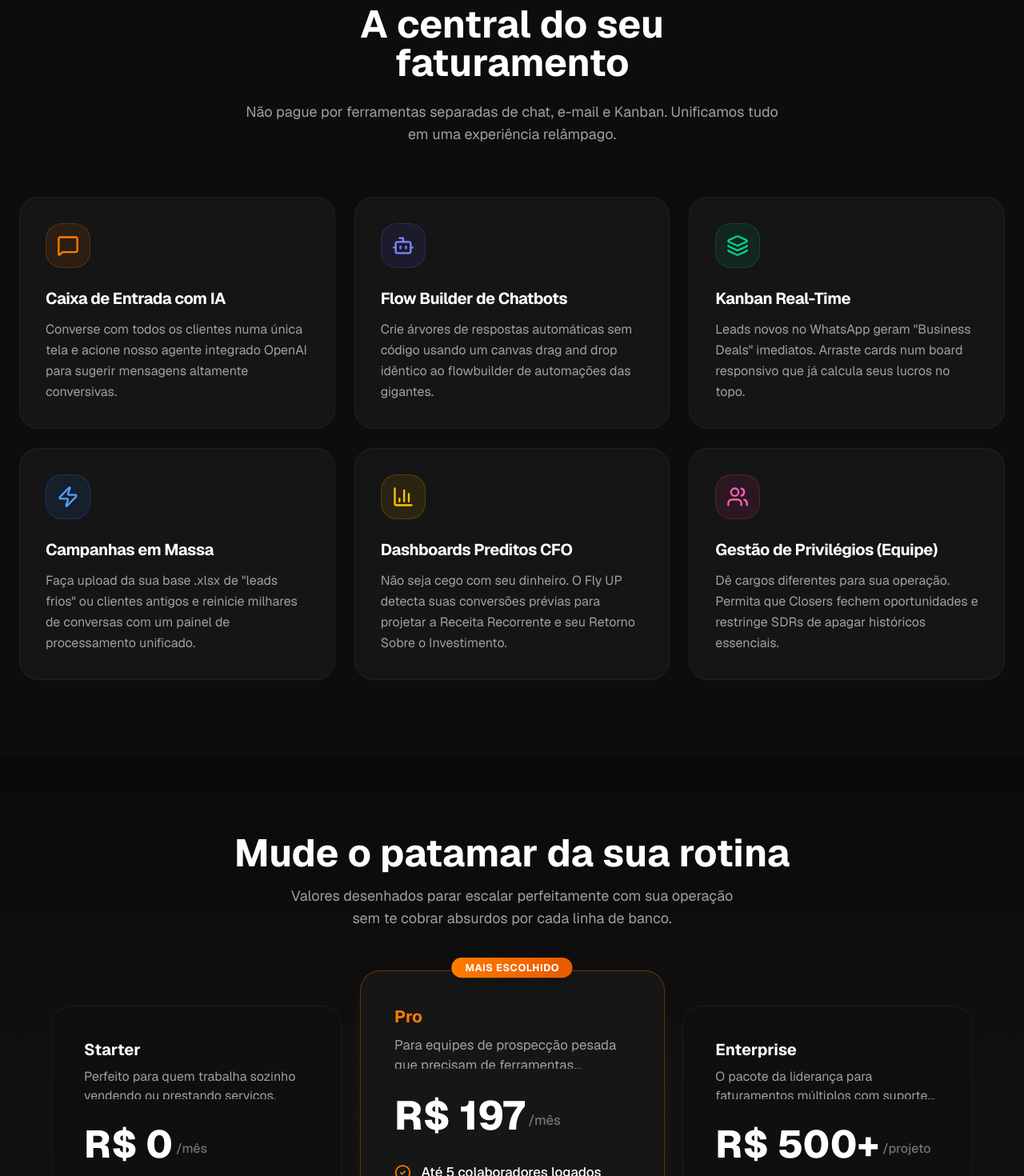
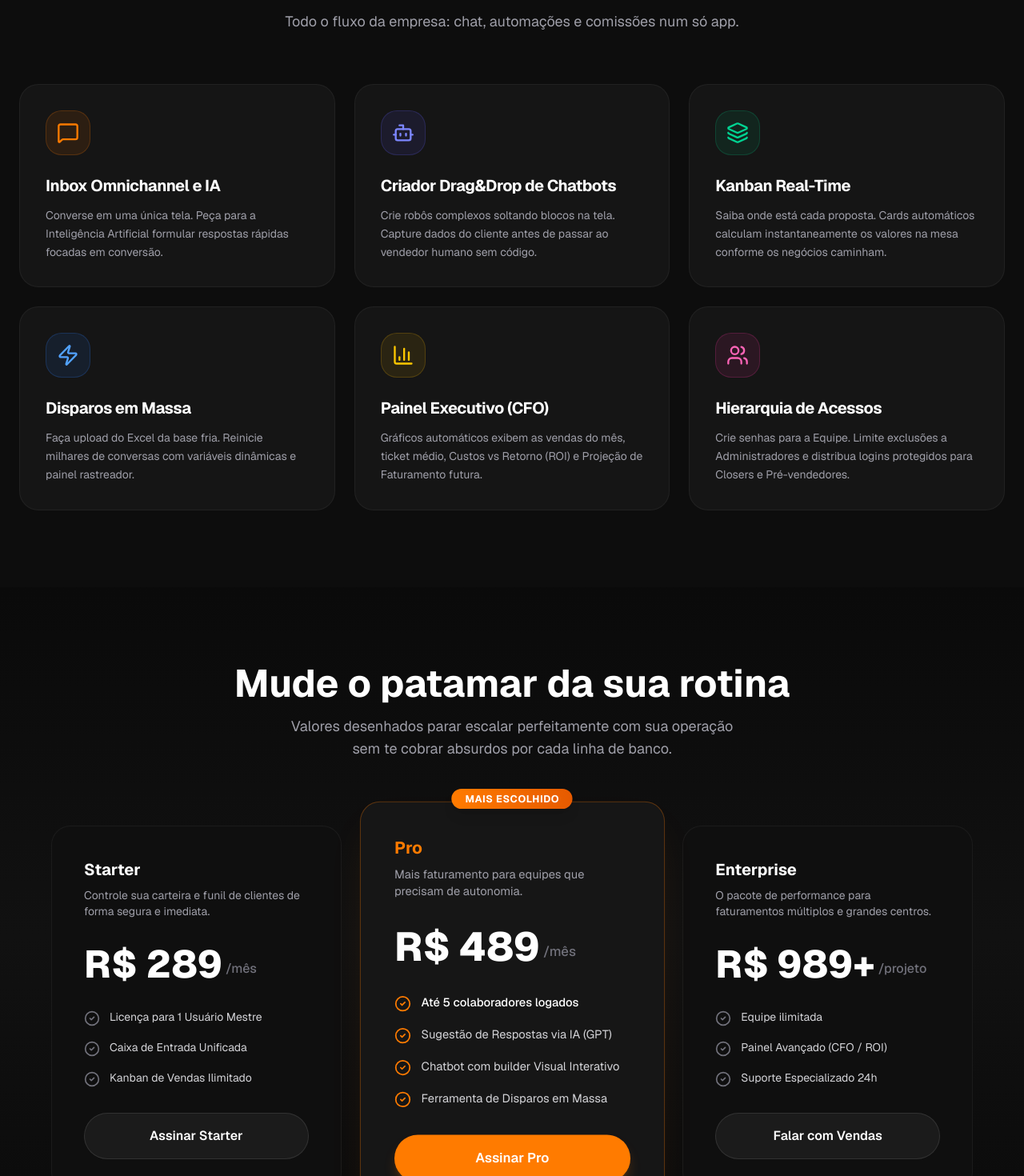
Before and after one commit to matheusjvso26-dotcom/project-app, a Next.js app: page / in a window 1280 px wide. Shown: the part 860-2330 px from the top of the page at 80% size. Built offline with nearby package versions, Linux system fonts and the light colour scheme.

Commit message:
fix(landing): ajustes finos de copy, logo e precos na home

```diff
--- a/src/app/page.tsx
+++ b/src/app/page.tsx
@@ -8,10 +8,7 @@ export default function Home() {
       <header className="fixed top-0 w-full z-50 bg-[#0a0a0a]/80 backdrop-blur-md border-b border-white/5">
         <div className="max-w-7xl mx-auto px-6 h-16 flex items-center justify-between">
           <div className="flex items-center gap-2 text-white font-bold text-xl tracking-tight">
-            <div className="w-8 h-8 rounded-lg bg-gradient-to-br from-[#ff7b00] to-[#e65a00] flex items-center justify-center shadow-lg shadow-[#ff7b00]/20">
-              <Bot className="w-5 h-5 text-white" />
-            </div>
-            FLY UP CRM
+            <img src="/logo.png" alt="FLY UP CRM" className="h-8 w-auto object-contain" />
           </div>
           <nav className="hidden md:flex items-center gap-8 text-sm font-medium">
             <a href="#features" className="hover:text-white transition-colors">Recursos</a>
@@ -40,12 +37,12 @@ export default function Home() {
               Versão 2.0 Disponível
             </div>
 
-            <h1 className="text-5xl md:text-7xl lg:text-8xl font-black text-white tracking-tight leading-[1] mb-8 max-w-5xl">
-              Automatize o WhatsApp e <span className="text-transparent bg-clip-text bg-gradient-to-r from-[#ff7b00] to-[#ffaa00]">escale as vendas.</span>
+            <h1 className="text-5xl md:text-7xl font-black text-white tracking-tight leading-[1.1] mb-6 max-w-4xl">
+              Automatize o WhatsApp e <br /><span className="text-transparent bg-clip-text bg-gradient-to-r from-[#ff7b00] to-[#ffaa00]">Escale suas Vendas.</span>
             </h1>
 
-            <p className="text-lg md:text-xl text-zinc-400 mb-10 max-w-2xl leading-relaxed">
-              O CRM construído para operações de alta velocidade. Caixa de Entrada com IA, Automação Visual e CRM Kanban engatados. Tudo num só lugar.
+            <p className="text-lg text-zinc-400 mb-10 max-w-2xl leading-relaxed">
+              O CRM dinâmico para alta velocidade. Caixa de Entrada integrada, Automação Visual e Quadro Kanban.
             </p>
 
             <div className="flex flex-col sm:flex-row items-center justify-center gap-4 w-full sm:w-auto">
@@ -63,8 +60,8 @@ export default function Home() {
         <section id="features" className="py-24 px-6 border-t border-white/5 bg-[#0d0d0d]">
           <div className="max-w-7xl mx-auto">
             <div className="text-center mb-16 max-w-2xl mx-auto">
-              <h2 className="text-3xl md:text-5xl font-bold text-white mb-6">A central do seu faturamento</h2>
-              <p className="text-lg text-zinc-400">Não pague por ferramentas separadas de chat, e-mail e Kanban. Unificamos tudo em uma experiência relâmpago.</p>
+              <h2 className="text-3xl md:text-5xl font-bold text-white mb-6">Sua central de lucro</h2>
+              <p className="text-lg text-zinc-400">Todo o fluxo da empresa: chat, automações e comissões num só app.</p>
             </div>
 
             <div className="grid md:grid-cols-2 lg:grid-cols-3 gap-6">
@@ -72,9 +69,9 @@ export default function Home() {
                 <div className="w-14 h-14 bg-[#ff7b00]/10 rounded-2xl flex items-center justify-center mb-6 border border-[#ff7b00]/20">
                   <MessageSquare className="w-7 h-7 text-[#ff7b00]" />
                 </div>
-                <h3 className="text-xl font-bold text-white mb-3 tracking-tight">Caixa de Entrada com IA</h3>
-                <p className="text-zinc-400 leading-relaxed">
-                  Converse com todos os clientes numa única tela e acione nosso agente integrado OpenAI para sugerir mensagens altamente conversivas.
+                <h3 className="text-xl font-bold text-white mb-3 tracking-tight">Inbox Omnichannel e IA</h3>
+                <p className="text-zinc-400 leading-relaxed text-sm">
+                  Converse em uma única tela. Peça para a Inteligência Artificial formular respostas rápidas focadas em conversão.
                 </p>
               </div>
 
@@ -82,9 +79,9 @@ export default function Home() {
                 <div className="w-14 h-14 bg-indigo-500/10 rounded-2xl flex items-center justify-center mb-6 border border-indigo-500/20">
                   <Bot className="w-7 h-7 text-indigo-400" />
                 </div>
-                <h3 className="text-xl font-bold text-white mb-3 tracking-tight">Flow Builder de Chatbots</h3>
-                <p className="text-zinc-400 leading-relaxed">
-                  Crie árvores de respostas automáticas sem código usando um canvas drag and drop idêntico ao flowbuilder de automações das gigantes.
+                <h3 className="text-xl font-bold text-white mb-3 tracking-tight">Criador Drag&Drop de Chatbots</h3>
+                <p className="text-zinc-400 leading-relaxed text-sm">
+                  Crie robôs complexos soltando blocos na tela. Capture dados do cliente antes de passar ao vendedor humano sem código.
                 </p>
               </div>
 
@@ -93,8 +90,8 @@ export default function Home() {
                   <Layers className="w-7 h-7 text-emerald-400" />
                 </div>
                 <h3 className="text-xl font-bold text-white mb-3 tracking-tight">Kanban Real-Time</h3>
-                <p className="text-zinc-400 leading-relaxed">
-                  Leads novos no WhatsApp geram "Business Deals" imediatos. Arraste cards num board responsivo que já calcula seus lucros no topo.
+                <p className="text-zinc-400 leading-relaxed text-sm">
+                  Saiba onde está cada proposta. Cards automáticos calculam instantaneamente os valores na mesa conforme os negócios caminham.
                 </p>
               </div>
 
@@ -102,9 +99,9 @@ export default function Home() {
                 <div className="w-14 h-14 bg-blue-500/10 rounded-2xl flex items-center justify-center mb-6 border border-blue-500/20">
                   <Zap className="w-7 h-7 text-blue-400" />
                 </div>
-                <h3 className="text-xl font-bold text-white mb-3 tracking-tight">Campanhas em Massa</h3>
-                <p className="text-zinc-400 leading-relaxed">
-                  Faça upload da sua base .xlsx de "leads frios" ou clientes antigos e reinicie milhares de conversas com um painel de processamento unificado.
+                <h3 className="text-xl font-bold text-white mb-3 tracking-tight">Disparos em Massa</h3>
+                <p className="text-zinc-400 leading-relaxed text-sm">
+                  Faça upload do Excel da base fria. Reinicie milhares de conversas com variáveis dinâmicas e painel rastreador.
                 </p>
               </div>
 
@@ -112,9 +109,9 @@ export default function Home() {
                 <div className="w-14 h-14 bg-yellow-500/10 rounded-2xl flex items-center justify-center mb-6 border border-yellow-500/20">
                   <BarChart3 className="w-7 h-7 text-yellow-400" />
                 </div>
-                <h3 className="text-xl font-bold text-white mb-3 tracking-tight">Dashboards Preditos CFO</h3>
-                <p className="text-zinc-400 leading-relaxed">
-                  Não seja cego com seu dinheiro. O Fly UP detecta suas conversões prévias para projetar a Receita Recorrente e seu Retorno Sobre o Investimento.
+                <h3 className="text-xl font-bold text-white mb-3 tracking-tight">Painel Executivo (CFO)</h3>
+                <p className="text-zinc-400 leading-relaxed text-sm">
+                  Gráficos automáticos exibem as vendas do mês, ticket médio, Custos vs Retorno (ROI) e Projeção de Faturamento futura.
                 </p>
               </div>
 
@@ -122,9 +119,9 @@ export default function Home() {
                 <div className="w-14 h-14 bg-pink-500/10 rounded-2xl flex items-center justify-center mb-6 border border-pink-500/20">
                   <Users className="w-7 h-7 text-pink-400" />
                 </div>
-                <h3 className="text-xl font-bold text-white mb-3 tracking-tight">Gestão de Privilégios (Equipe)</h3>
-                <p className="text-zinc-400 leading-relaxed">
-                  Dê cargos diferentes para sua operação. Permita que Closers fechem oportunidades e restringe SDRs de apagar históricos essenciais.
+                <h3 className="text-xl font-bold text-white mb-3 tracking-tight">Hierarquia de Acessos</h3>
+                <p className="text-zinc-400 leading-relaxed text-sm">
+                  Crie senhas para a Equipe. Limite exclusões a Administradores e distribua logins protegidos para Closers e Pré-vendedores.
                 </p>
               </div>
             </div>
@@ -147,28 +144,28 @@ export default function Home() {
                   <div className="mb-2">
                     <h3 className="text-xl font-bold text-white inline flex-col">Starter</h3>
                   </div>
-                  <p className="text-zinc-400 mb-8 mt-2 line-clamp-2 h-10">Perfeito para quem trabalha sozinho vendendo ou prestando serviços.</p>
+                  <p className="text-zinc-400 mb-8 mt-2 line-clamp-2 h-10 text-sm">Controle sua carteira e funil de clientes de forma segura e imediata.</p>
                   <div className="mb-8 flex items-end gap-1">
-                    <span className="text-5xl font-extrabold text-white">R$ 0</span>
+                    <span className="text-5xl font-extrabold text-white">R$ 289</span>
                     <span className="text-zinc-500 font-medium pb-1.5">/mês</span>
                   </div>
                   <ul className="space-y-4 mb-8">
-                    <li className="flex gap-3 text-zinc-300 items-start">
+                    <li className="flex gap-3 text-zinc-300 items-start text-sm">
                       <CheckCircle2 className="w-5 h-5 text-zinc-500 shrink-0 mt-0.5" />
                       <span>Licença para 1 Usuário Mestre</span>
                     </li>
-                    <li className="flex gap-3 text-zinc-300 items-start">
+                    <li className="flex gap-3 text-zinc-300 items-start text-sm">
                       <CheckCircle2 className="w-5 h-5 text-zinc-500 shrink-0 mt-0.5" />
-                      <span>Quadro Kanban Ilimitado</span>
+                      <span>Caixa de Entrada Unificada</span>
                     </li>
-                    <li className="flex gap-3 text-zinc-300 items-start">
+                    <li className="flex gap-3 text-zinc-300 items-start text-sm">
                       <CheckCircle2 className="w-5 h-5 text-zinc-500 shrink-0 mt-0.5" />
-                      <span>1 Número/Sessão de WhatsApp</span>
+                      <span>Kanban de Vendas Ilimitado</span>
                     </li>
                   </ul>
                 </div>
                 <Link href="/register" className="w-full py-4 rounded-full border border-white/10 bg-white/5 text-white font-semibold text-center hover:bg-white/10 transition-colors">
-                  Começar Grátis
+                  Assinar Starter
                 </Link>
               </div>
 
@@ -181,32 +178,32 @@ export default function Home() {
                   <div className="mb-2">
                     <h3 className="text-xl font-bold text-[#ff7b00]">Pro</h3>
                   </div>
-                  <p className="text-zinc-400 mb-8 mt-2 line-clamp-2 h-10">Para equipes de prospecção pesada que precisam de ferramentas completas.</p>
+                  <p className="text-zinc-400 mb-8 mt-2 line-clamp-2 h-10 text-sm">Mais faturamento para equipes que precisam de autonomia.</p>
                   <div className="mb-8 flex items-end gap-1">
-                    <span className="text-5xl font-extrabold text-white">R$ 197</span>
+                    <span className="text-5xl font-extrabold text-white">R$ 489</span>
                     <span className="text-zinc-500 font-medium pb-1.5">/mês</span>
                   </div>
                   <ul className="space-y-4 mb-8">
-                    <li className="flex gap-3 text-white font-medium items-start">
+                    <li className="flex gap-3 text-white font-medium items-start text-sm">
                       <CheckCircle2 className="w-5 h-5 text-[#ff7b00] shrink-0 mt-0.5" />
                       <span>Até 5 colaboradores logados</span>
                     </li>
-                    <li className="flex gap-3 text-zinc-300 items-start">
+                    <li className="flex gap-3 text-zinc-300 items-start text-sm">
                       <CheckCircle2 className="w-5 h-5 text-[#ff7b00] shrink-0 mt-0.5" />
-                      <span>Módulo IA: Whisper e ChatGPT Inbox</span>
+                      <span>Sugestão de Respostas via IA (GPT)</span>
                     </li>
-                    <li className="flex gap-3 text-zinc-300 items-start">
+                    <li className="flex gap-3 text-zinc-300 items-start text-sm">
                       <CheckCircle2 className="w-5 h-5 text-[#ff7b00] shrink-0 mt-0.5" />
-                      <span>Flow Builder Visual de Chatbots</span>
+                      <span>Chatbot com builder Visual Interativo</span>
                     </li>
-                    <li className="flex gap-3 text-zinc-300 items-start">
+                    <li className="flex gap-3 text-zinc-300 items-start text-sm">
                       <CheckCircle2 className="w-5 h-5 text-[#ff7b00] shrink-0 mt-0.5" />
-                      <span>Disparos em massa ilimitados</span>
+                      <span>Ferramenta de Disparos em Massa</span>
                     </li>
                   </ul>
                 </div>
                 <Link href="/register" className="w-full py-4 rounded-full bg-[#ff7b00] text-white font-semibold text-center hover:bg-[#e66a00] transition-colors shadow-lg shadow-[#ff7b00]/25">
-                  Criar Conta Pro
+                  Assinar Pro
                 </Link>
               </div>
 
@@ -216,21 +213,21 @@ export default function Home() {
                   <div className="mb-2">
                     <h3 className="text-xl font-bold text-white">Enterprise</h3>
                   </div>
-                  <p className="text-zinc-400 mb-8 mt-2 line-clamp-2 h-10">O pacote da liderança para faturamentos múltiplos com suporte irrestrito.</p>
+                  <p className="text-zinc-400 mb-8 mt-2 line-clamp-2 h-10 text-sm">O pacote de performance para faturamentos múltiplos e grandes centros.</p>
                   <div className="mb-8 flex items-end gap-1">
-                    <span className="text-5xl font-extrabold text-white">R$ 500+</span>
+                    <span className="text-5xl font-extrabold text-white">R$ 989+</span>
                     <span className="text-zinc-500 font-medium pb-1.5">/projeto</span>
                   </div>
                   <ul className="space-y-4 mb-8">
-                    <li className="flex gap-3 text-zinc-300 items-start">
+                    <li className="flex gap-3 text-zinc-300 items-start text-sm">
                       <CheckCircle2 className="w-5 h-5 text-zinc-500 shrink-0 mt-0.5" />
                       <span>Equipe ilimitada</span>
                     </li>
-                    <li className="flex gap-3 text-zinc-300 items-start">
+                    <li className="flex gap-3 text-zinc-300 items-start text-sm">
                       <CheckCircle2 className="w-5 h-5 text-zinc-500 shrink-0 mt-0.5" />
-                      <span>Domínios / White Label</span>
+                      <span>Painel Avançado (CFO / ROI)</span>
                     </li>
-                    <li className="flex gap-3 text-zinc-300 items-start">
+                    <li className="flex gap-3 text-zinc-300 items-start text-sm">
                       <CheckCircle2 className="w-5 h-5 text-zinc-500 shrink-0 mt-0.5" />
                       <span>Suporte Especializado 24h</span>
                     </li>
@@ -261,7 +258,7 @@ export default function Home() {
       <footer className="py-12 px-6 border-t border-white/5 bg-[#050505]">
         <div className="max-w-7xl mx-auto flex flex-col md:flex-row justify-between items-center gap-6">
           <div className="flex items-center gap-2 text-white font-bold tracking-tight opacity-80">
-            <Bot className="w-5 h-5" />
+            <img src="/logo.png" alt="FLY UP CRM" className="h-6 w-auto object-contain opacity-80 mix-blend-screen" />
             FLY UP CRM
           </div>
           <div className="text-sm text-zinc-600 font-medium tracking-wide">
```
